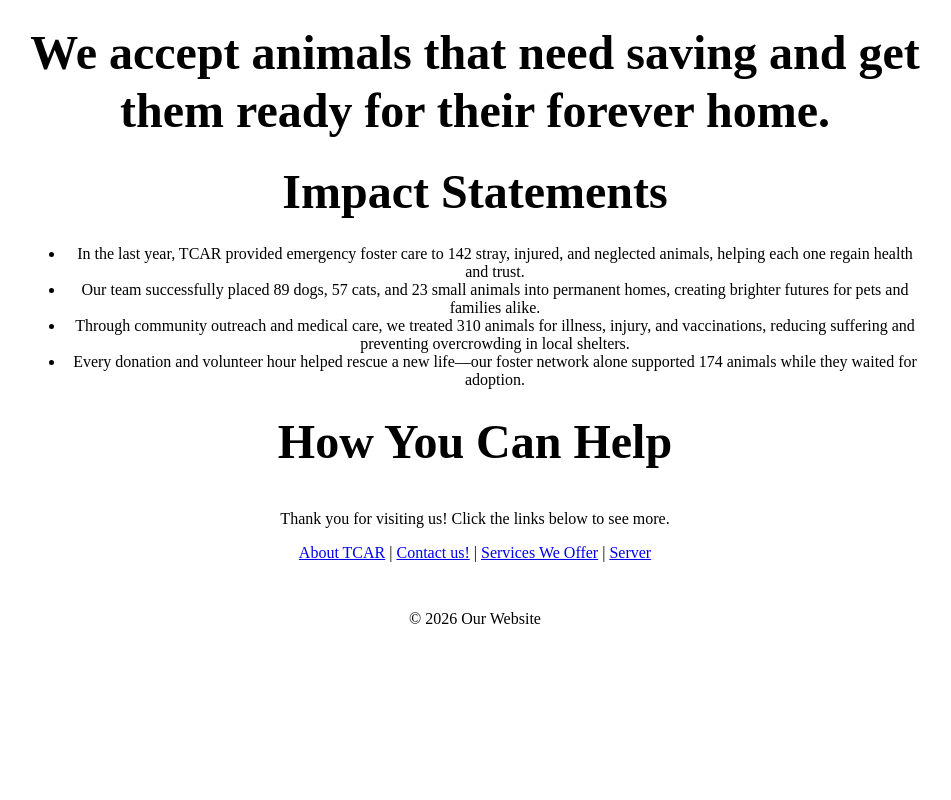
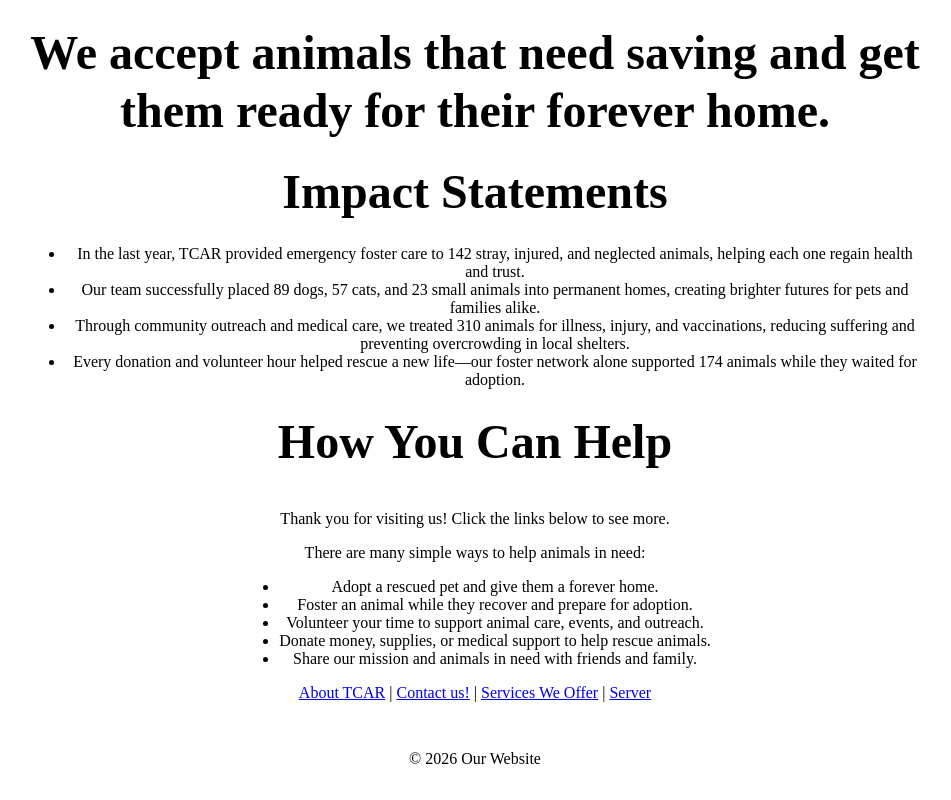
Before and after one commit to tmcnutts/tcar, a website: page docs/index.html in a window 1280 px wide. Shown: the part 639-1439 px from the top of the page, without its empty margins (165-1116 px from the left). Before the commit the page ends 1299 px from the top, so only its background shows below. Drawn offline with Linux system fonts and the light colour scheme.

Commit message:
Add generic information under 'How You Can Help' in the homepage

```diff
--- a/docs/index.html
+++ b/docs/index.html
@@ -22,7 +22,17 @@
     </ul>
     <h1>How You Can Help</h1>
     <nav>
-       <p>Thank you for visiting us! Click the links below to see more.</p>
+      <p>Thank you for visiting us! Click the links below to see more.</p>
+      <section>
+        <p>There are many simple ways to help animals in need:</p>
+        <ul>
+          <li>Adopt a rescued pet and give them a forever home.</li>
+          <li>Foster an animal while they recover and prepare for adoption.</li>
+          <li>Volunteer your time to support animal care, events, and outreach.</li>
+          <li>Donate money, supplies, or medical support to help rescue animals.</li>
+          <li>Share our mission and animals in need with friends and family.</li>
+        </ul>
+      </section>
       <a href="about.html">About TCAR</a>
       <span> | </span>
       <a href="contact.html">Contact us!</a>
```
